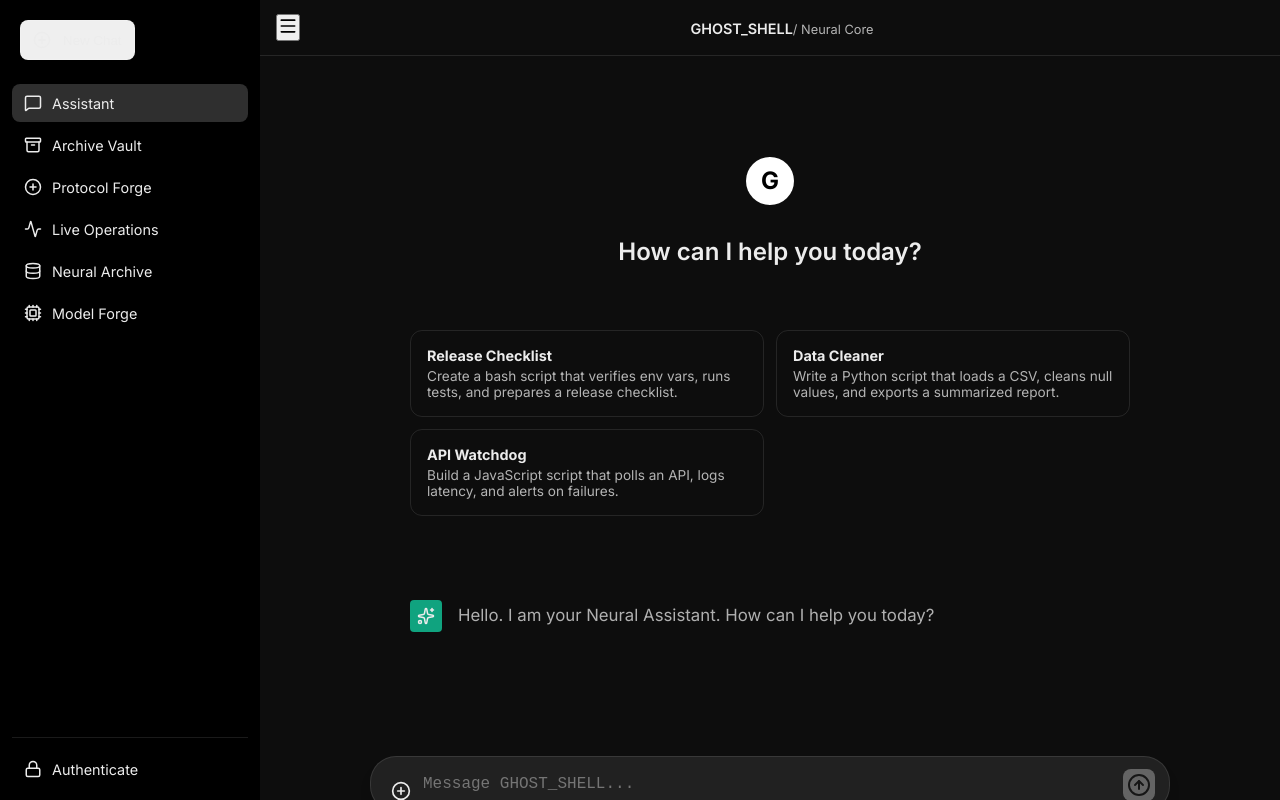
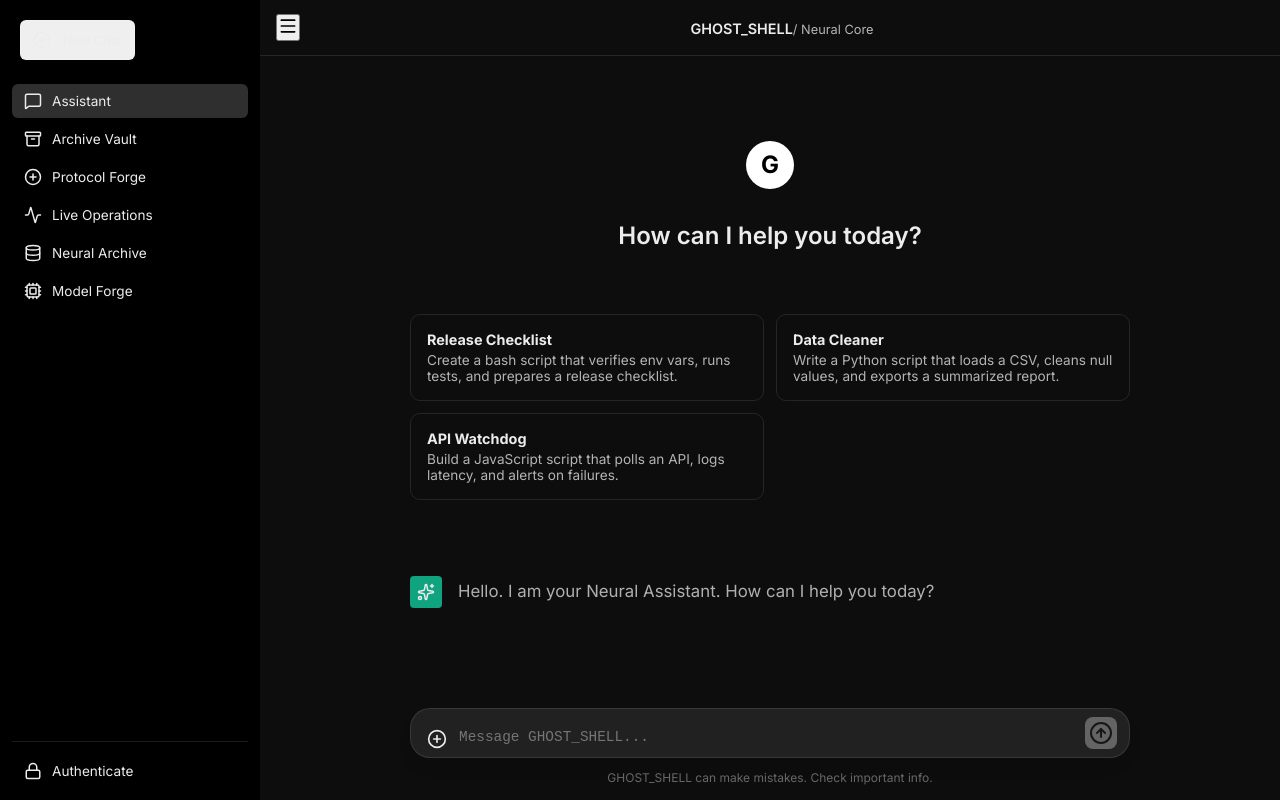
Before and after one commit to aku672003/scripts-module, a React (Vite) app in the folder frontend-v3/: page / in a window 1280 px wide. Built offline with nearby package versions, Linux system fonts and the light colour scheme.

Commit message:
UI: Compact design to resolve 'zoomed in' look

```diff
--- a/frontend-v3/src/index.css
+++ b/frontend-v3/src/index.css
@@ -14,9 +14,9 @@
   --text-secondary: #b4b4b4;
   --text-dim: #676767;
 
-  --radius-xl: 12px;
-  --radius-lg: 8px;
-  --radius-md: 6px;
+  --radius-xl: 10px;
+  --radius-lg: 6px;
+  --radius-md: 4px;
 
   --font-sans: 'Inter', system-ui, -apple-system, sans-serif;
   --font-mono: 'JetBrains Mono', monospace;
@@ -89,10 +89,10 @@ body {
   display: flex;
   align-items: center;
   gap: 10px;
-  padding: 10px 12px;
+  padding: 8px 12px;
   border-radius: var(--radius-lg);
   color: var(--text-primary);
-  font-size: 0.9rem;
+  font-size: 0.85rem;
   cursor: pointer;
   transition: background 0.2s;
 }
@@ -137,7 +137,7 @@ body {
   max-width: 800px;
   width: 100%;
   margin: 0 auto;
-  padding: 40px 20px;
+  padding: 24px 20px;
 }
 
 /* Welcome Screen */
@@ -220,7 +220,7 @@ body {
   width: 100%;
   display: flex;
   gap: 16px;
-  padding: 24px 20px;
+  padding: 16px 20px;
 }
 
 .avatar {
@@ -244,8 +244,8 @@ body {
 
 .message-text {
   flex: 1;
-  font-size: 1rem;
-  line-height: 1.6;
+  font-size: 0.9rem;
+  line-height: 1.5;
   color: var(--text-primary);
 }
 
@@ -259,11 +259,11 @@ body {
 }
 
 .input-wrapper {
-  max-width: 800px;
+  max-width: 720px;
   width: 100%;
   background-color: var(--surface);
-  border-radius: 26px;
-  padding: 10px 14px 10px 20px;
+  border-radius: 20px;
+  padding: 8px 12px 8px 16px;
   display: flex;
   align-items: flex-end;
   gap: 12px;
@@ -276,9 +276,9 @@ body {
   background: none;
   border: none;
   color: var(--text-primary);
-  font-size: 1rem;
-  padding: 8px 0;
-  max-height: 200px;
+  font-size: 0.9rem;
+  padding: 4px 0;
+  max-height: 150px;
   resize: none;
   outline: none;
 }
```
